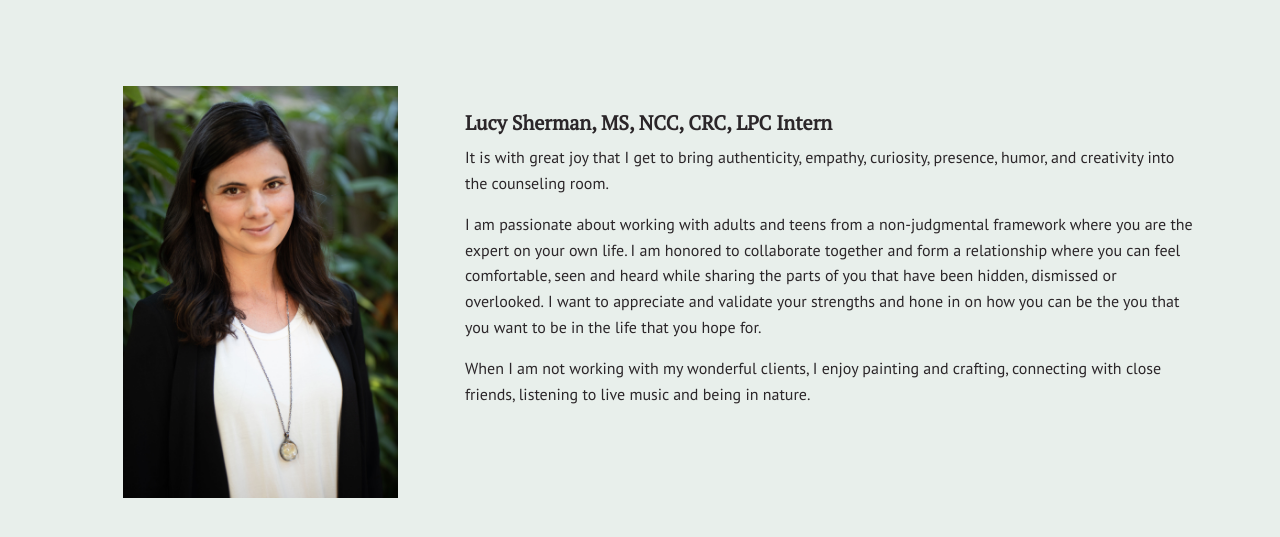
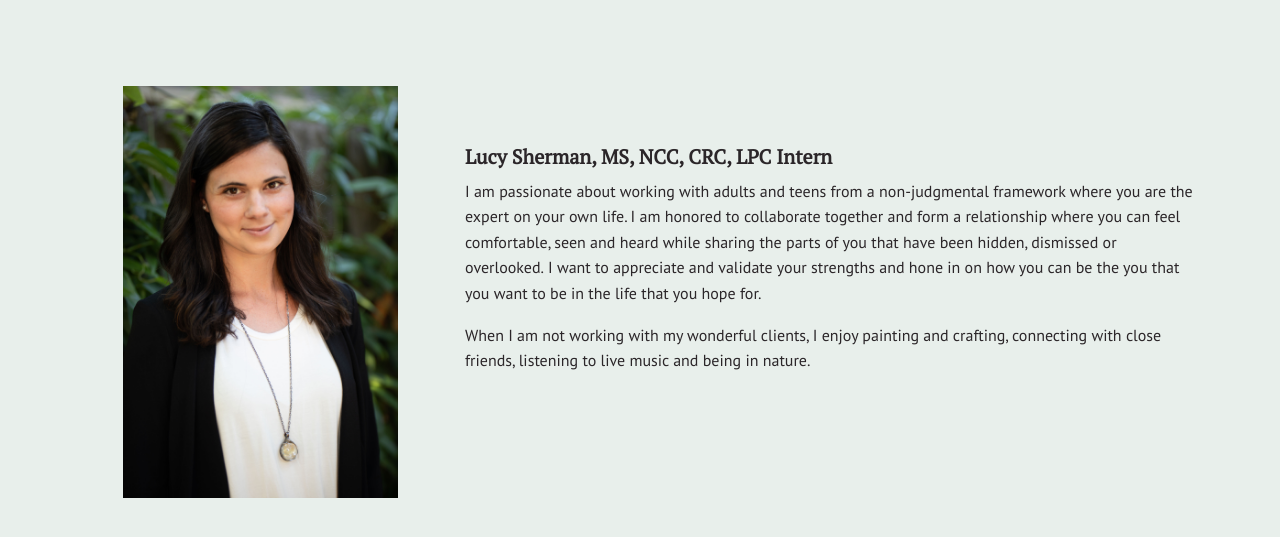
Before and after one commit to NickArrasate/perceptivecounseling, a Jekyll site: the page built from about.html, in a window 1280 px wide and 900 px high, cut to the strip 356-893 px from the top of the window. Built offline with Jekyll 4.4.1, drawn with Linux system fonts in a browser that asks for light colours; nearby versions of some CDN libraries.

Commit message:
[HT] Edited item: content/_sections/about-2-content.html

```diff
--- a/content/_sections/about-2-content.html
+++ b/content/_sections/about-2-content.html
@@ -33,7 +33,6 @@ cta:
 <div class="col-md-4 col-lg-4 text-center d-flex align-items-center"><img class="img-responsive" style="max-width: 275px; margin: 0 auto 2em;" src="/assets/images/71.jpg" alt="Lucy Sherman" /></div>
 <div class="col-md-8 col-lg-8">
 <h3>Lucy Sherman, MS, NCC, CRC, LPC Intern</h3>
-<p>It is with great joy that I get to bring authenticity, empathy, curiosity, presence, humor, and creativity into the counseling room.&nbsp;</p>
 <p><span style="color: #7b84a2; font-family: Ubuntu, sans-serif; font-size: 16px;">I am passionate about working with adults and teens from a non-judgmental framework where you are the expert on your own life. I am honored to collaborate together and form a relationship where you can feel comfortable, seen and heard while sharing the parts of you that have been hidden, dismissed or overlooked.</span><span style="color: #403027; font-family: 'Open Sans', sans-serif; font-size: 15px;">&nbsp;</span><span style="color: #7b84a2; font-family: Ubuntu, sans-serif; font-size: 16px;">I want to appreciate and validate your strengths and hone in on how you can be the you that you want to be in the life that you hope for. </span></p>
 <p><span style="color: #7b84a2; font-family: Ubuntu, sans-serif; font-size: 16px;">When I am not working with my wonderful clients, I enjoy painting and crafting, connecting with close friends, listening to live music and being in nature.&nbsp;</span></p>
 <p>&nbsp;</p>
```
